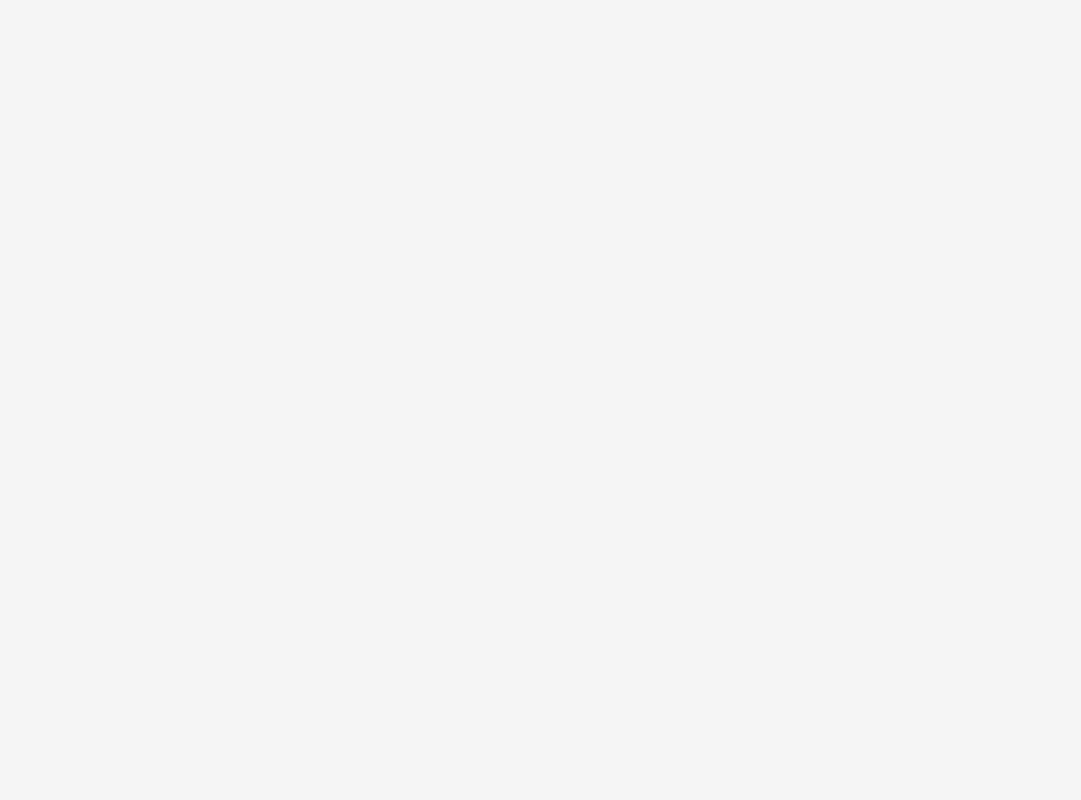
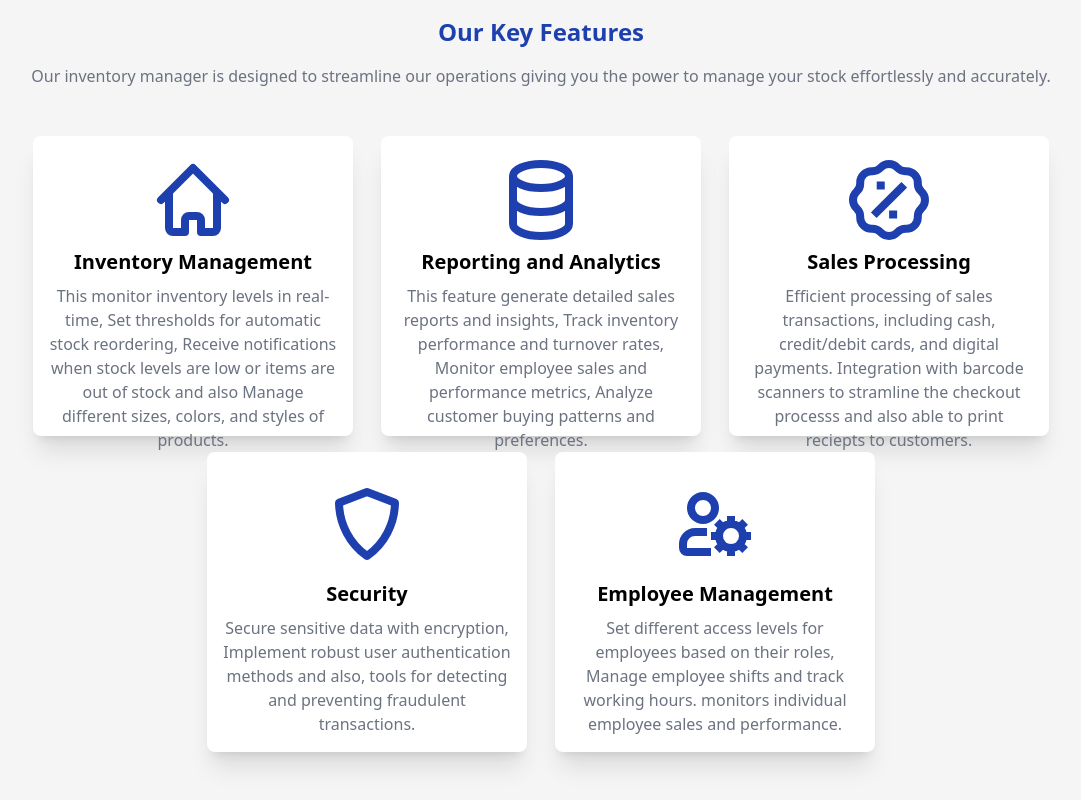
Before and after one commit to Ishahtech/SellSmart, a React (Vite) app: page /Features in a window 1280 px wide. Before the commit this address had no page. Shown: the whole page, without its empty margins (99-1180 px from the left). Built offline with nearby package versions, Linux system fonts and the light colour scheme.

Commit message:
feat: create landing page and add Key feature to component

```diff
--- a/src/App.jsx
+++ b/src/App.jsx
@@ -7,6 +7,7 @@ import LoginScreen from './components/LoginScreen/LoginScreen';  // Adjust the p
  import Signup from './components/Signup.jsx';
  import LoginOwner from './components/LoginOwner'
  import LoginEmployee from './components/LoginEmployee'
+ import KeyFeatures from './components/LandingPage/KeyFeatures.jsx';
 
  const App = () => {
    return (
@@ -18,6 +19,7 @@ import LoginScreen from './components/LoginScreen/LoginScreen';  // Adjust the p
           <Route path='/Signup' element= {<Signup />} />
           <Route path='/Employee' element= {<LoginEmployee />} />
           <Route path='/Owner' element= {<LoginOwner />} />
+          <Route path='Features' element= {<KeyFeatures />} />
       </Routes>
      </Router>
 
--- /dev/null
+++ b/src/components/LandingPage/KeyFeatures.jsx
@@ -0,0 +1,175 @@
+import React from 'react'
+
+const KeyFeatures = () => {
+  return (
+    <>
+       <div className="container mx-auto p-4">
+      <div className="text-center mb-8">
+        <h1 className="text-2xl font-bold text-blue-800 mb-4">
+          Our Key Features
+        </h1>
+        <p className="text-gray-500 px-4 text-ms">
+          Our inventory manager is designed to streamline our operations giving
+          you the power to manage your stock effortlessly and accurately.
+        </p>
+      </div>
+      <div className="flex justify-center flex-wrap gap-7 mt-12">
+        <div className="w-1/4 min-w-[320px] h-[300px] bg-white p-4 rounded-lg shadow-xl flex flex-col hover:bg-blue-500 hover:text-white transition-colors duration-300">
+          <div className="flex items-center justify-center h-[300px]">
+            <svg
+              class="w-24 h-24 text-blue-800 hover:text-white"
+              aria-hidden="true"
+              xmlns="http://www.w3.org/2000/svg"
+              width="24"
+              height="24"
+              fill="none"
+              viewBox="0 0 24 24"
+            >
+              <path
+                stroke="currentColor"
+                stroke-linecap="round"
+                stroke-linejoin="round"
+                stroke-width="2"
+                d="m4 12 8-8 8 8M6 10.5V19a1 1 0 0 0 1 1h3v-3a1 1 0 0 1 1-1h2a1 1 0 0 1 1 1v3h3a1 1 0 0 0 1-1v-8.5"
+              />
+            </svg>
+          </div>
+          <h2 className="text-xl font-bold mb-2 text-center">
+            Inventory Management
+          </h2>
+          <p className="text-gray-500 text-center hover:text-white transition-colors duration-300">
+            This monitor inventory levels in real-time, Set thresholds for
+            automatic stock reordering, Receive notifications when stock levels
+            are low or items are out of stock and also Manage different sizes,
+            colors, and styles of products.
+          </p>
+        </div>
+        <div className="w-1/4 min-w-[320px] h-[300px] bg-white p-4 rounded-lg shadow-xl flex flex-col hover:bg-blue-500 hover:text-white transition-colors duration-300">
+          <div className="flex items-center justify-center h-[300px]">
+            <svg
+              class="w-24 h-24 text-blue-800 hover:text-white justify-items-center"
+              aria-hidden="true"
+              xmlns="http://www.w3.org/2000/svg"
+              width="24"
+              height="24"
+              fill="none"
+              viewBox="0 0 24 24"
+            >
+              <path
+                stroke="currentColor"
+                stroke-linecap="round"
+                stroke-linejoin="round"
+                stroke-width="2"
+                d="M19 6c0 1.657-3.134 3-7 3S5 7.657 5 6m14 0c0-1.657-3.134-3-7-3S5 4.343 5 6m14 0v6M5 6v6m0 0c0 1.657 3.134 3 7 3s7-1.343 7-3M5 12v6c0 1.657 3.134 3 7 3s7-1.343 7-3v-6"
+              />
+            </svg>
+          </div>
+
+          <h2 className="text-xl font-bold mb-2 text-center">
+            Reporting and Analytics
+          </h2>
+          <p className="text-gray-500 text-center  hover:text-white transition-colors duration-300">
+            This feature generate detailed sales reports and insights, Track
+            inventory performance and turnover rates, Monitor employee sales and
+            performance metrics, Analyze customer buying patterns and
+            preferences.
+          </p>
+        </div>
+        <div className="w-1/4 min-w-[320px] h-[300px] bg-white p-4 rounded-lg shadow-xl flex flex-col hover:bg-blue-500 hover:text-white transition-colors duration-300">
+          <div className="flex items-center justify-center h-[300px]">
+            <svg
+              class="w-24 h-24 text-blue-800 hover:text-white"
+              aria-hidden="true"
+              xmlns="http://www.w3.org/2000/svg"
+              width="24"
+              height="24"
+              fill="none"
+              viewBox="0 0 24 24"
+            >
+              <path
+                stroke="currentColor"
+                stroke-linecap="square"
+                stroke-linejoin="round"
+                stroke-width="2"
+                d="M8.891 15.107 15.11 8.89m-5.183-.52h.01m3.089 7.254h.01M14.08 3.902a2.849 2.849 0 0 0 2.176.902 2.845 2.845 0 0 1 2.94 2.94 2.849 2.849 0 0 0 .901 2.176 2.847 2.847 0 0 1 0 4.16 2.848 2.848 0 0 0-.901 2.175 2.843 2.843 0 0 1-2.94 2.94 2.848 2.848 0 0 0-2.176.902 2.847 2.847 0 0 1-4.16 0 2.85 2.85 0 0 0-2.176-.902 2.845 2.845 0 0 1-2.94-2.94 2.848 2.848 0 0 0-.901-2.176 2.848 2.848 0 0 1 0-4.16 2.849 2.849 0 0 0 .901-2.176 2.845 2.845 0 0 1 2.941-2.94 2.849 2.849 0 0 0 2.176-.901 2.847 2.847 0 0 1 4.159 0Z"
+              />
+            </svg>
+          </div>
+          <h2 className="text-xl font-bold mb-2 text-center">
+            Sales Processing
+          </h2>
+          <p className="text-gray-500 text-center  hover:text-white transition-colors duration-300">
+            Efficient processing of sales transactions, including cash,
+            credit/debit cards, and digital payments. Integration with barcode
+            scanners to stramline the checkout processs and also able to print
+            reciepts to customers.
+          </p>
+        </div>
+      </div>
+      <div className="flex justify-center flex-wrap gap-7 mt-4">
+        <div className="w-1/4 min-w-[320px] h-[300px] bg-white p-4 rounded-lg shadow-xl flex flex-col hover:bg-blue-500 hover:text-white transition-colors duration-300">
+          <div className="flex items-center justify-center h-[300px]">
+            <svg
+              class="w-24 h-24 text-blue-800 hover:text-white"
+              aria-hidden="true"
+              xmlns="http://www.w3.org/2000/svg"
+              width="24"
+              height="24"
+              fill="none"
+              viewBox="0 0 24 24"
+            >
+              <path
+                stroke="currentColor"
+                stroke-linecap="round"
+                stroke-linejoin="round"
+                stroke-width="2"
+                d="M12 20a16.405 16.405 0 0 1-5.092-5.804A16.694 16.694 0 0 1 5 6.666L12 4l7 2.667a16.695 16.695 0 0 1-1.908 7.529A16.406 16.406 0 0 1 12 20Z"
+              />
+            </svg>
+          </div>
+
+          <h2 className="text-xl font-bold mb-2 text-center">Security</h2>
+          <p className="text-gray-500 text-center hover:text-white transition-colors duration-300">
+            Secure sensitive data with encryption, Implement robust user
+            authentication methods and also, tools for detecting and preventing
+            fraudulent transactions.
+          </p>
+        </div>
+        <div className="w-1/4 min-w-[320px] h-[300px] bg-white p-4 rounded-lg shadow-xl flex flex-col hover:bg-blue-500 hover:text-white transition-colors duration-300">
+          <div className="flex items-center justify-center h-[300px]">
+            <svg
+              class="w-24 h-24 text-blue-800 hover:text-white"
+              aria-hidden="true"
+              xmlns="http://www.w3.org/2000/svg"
+              width="24"
+              height="24"
+              fill="none"
+              viewBox="0 0 24 24"
+            >
+              <path
+                stroke="currentColor"
+                stroke-linecap="square"
+                stroke-linejoin="round"
+                stroke-width="2"
+                d="M10 19H5a1 1 0 0 1-1-1v-1a3 3 0 0 1 3-3h2m10 1a3 3 0 0 1-3 3m3-3a3 3 0 0 0-3-3m3 3h1m-4 3a3 3 0 0 1-3-3m3 3v1m-3-4a3 3 0 0 1 3-3m-3 3h-1m4-3v-1m-2.121 1.879-.707-.707m5.656 5.656-.707-.707m-4.242 0-.707.707m5.656-5.656-.707.707M12 8a3 3 0 1 1-6 0 3 3 0 0 1 6 0Z"
+              />
+            </svg>
+          </div>
+
+          <h2 className="text-xl font-bold mb-2 text-center">
+            Employee Management
+          </h2>
+          <p className="text-gray-500 text-center hover:text-white transition-colors duration-300">
+            Set different access levels for employees based on their roles,
+            Manage employee shifts and track working hours. monitors individual
+            employee sales and performance.
+          </p>
+        </div>
+      </div>
+    </div>
+
+    </>
+  )
+}
+
+export default KeyFeatures
```
